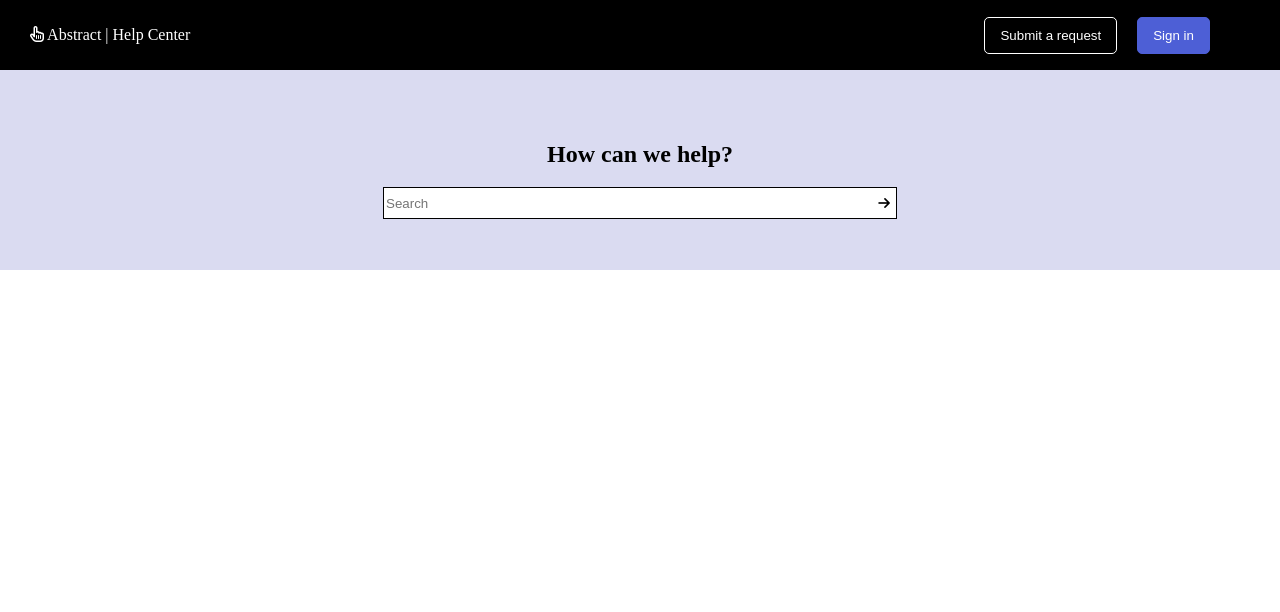
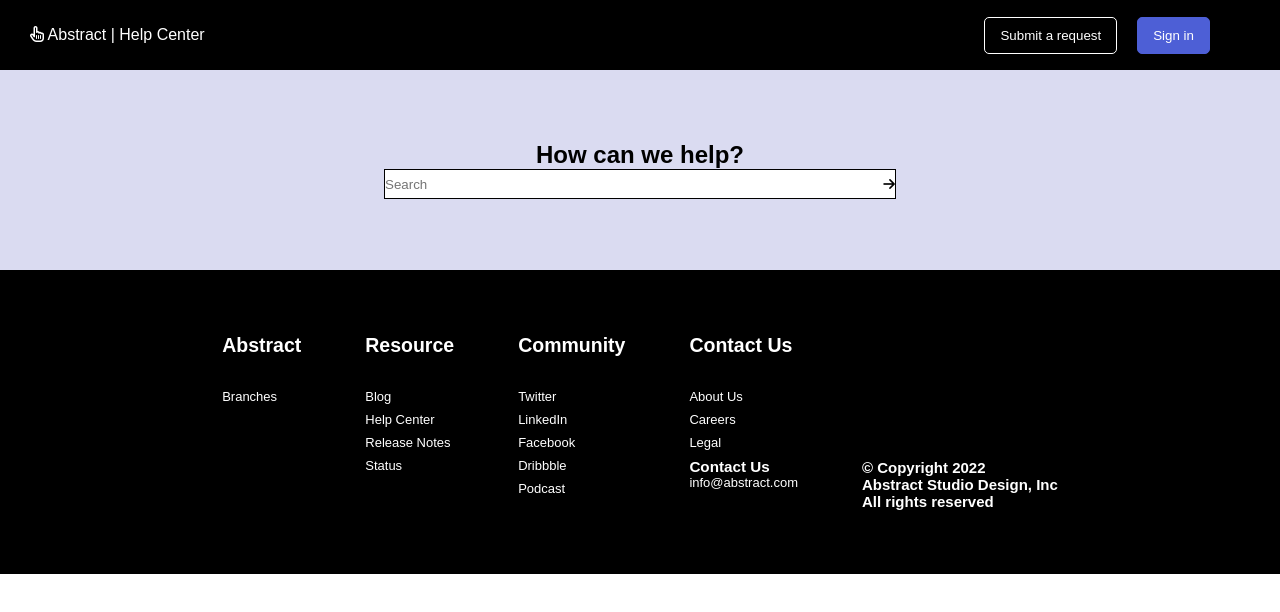
Before and after one commit to Ultmasher/Abstract-Project, a plain HTML site: page index.html in a window 1280 px wide. Drawn offline with Linux system fonts and the light colour scheme.

Commit message:
Added footer section

```diff
--- a/index.html
+++ b/index.html
@@ -38,5 +38,46 @@
         </form>
       </div>
     </header>
+
+    <!--footer-->
+
+    <div class="footer-container">
+      <div class="footer">
+          <div class="footer-heading-1">
+              <h2>Abstract</h2>
+              <a href="">Branches</a>
+          </div>
+          <div class="footer-heading-1">
+              <h2>Resource</h2>
+              <a href="#">Blog</a>
+              <a href="#">Help Center</a>
+              <a href="#">Release Notes</a>
+              <a href="#">Status</a>
+          </div>
+          <div class="footer-heading-1">
+              <h2>Community</h2>
+              <a href="#">Twitter</a>
+              <a href="#">LinkedIn</a>
+              <a href="#">Facebook</a>
+              <a href="#">Dribbble</a>
+              <a href="#">Podcast</a>
+          </div>
+          <div class="footer-heading-1">
+              <h2>Contact Us</h2>
+              <a href="#">About Us</a>
+              <a href="#">Careers</a>
+              <a href="#">Legal</a>
+
+              <h3>Contact Us</h3>
+              <a href="email">info@abstract.com</a>
+          </div>
+
+          <div class="copyright">
+          <h2>&copy; Copyright 2022</h2>
+          <h2>Abstract Studio Design, Inc</h2>
+          <h2>All rights reserved</h2>
+      </div>
+      </div>
+  </div>
   </body>
 </html>
--- a/style.css
+++ b/style.css
@@ -110,3 +110,61 @@
   }
 
 }
+
+/*footer*/
+
+*{
+  padding: 0;
+  margin: 0;
+  box-sizing: border-box;
+  font-family: Arial, Helvetica, sans-serif;
+}
+
+.footer-container{
+  background-color: rgb(0, 0, 0);
+  padding-bottom: 4rem
+}
+
+.footer {
+  width: 100%;
+  height: 30vh;
+  background-color: rgb(0, 0, 0);
+  color: rgb(255, 255, 255);
+  display: flex;
+  justify-content: center;
+  margin: 0 auto;
+}
+
+.footer-heading{
+display: flex;
+flex-direction:row;
+margin-top: 5rem;
+}
+
+.footer-heading-1{
+  display: flex;
+  flex-direction:column;
+  font-size: small;
+margin-right: 4rem;
+  margin-top: 4rem;
+}
+
+.footer-heading-1 h2{
+  margin-bottom: 2rem;
+}
+.footer-heading-1 a{
+  color: #fff;
+  text-decoration: none;
+  margin-bottom: 0.5rem;
+}
+.contact-us{
+  align-items: flex-end;
+  justify-content: flex-end;
+  flex-direction: column;
+  font-size: smaller;
+}
+
+.copyright {
+  font-size: x-small;
+  margin-top: auto;
+}
```
